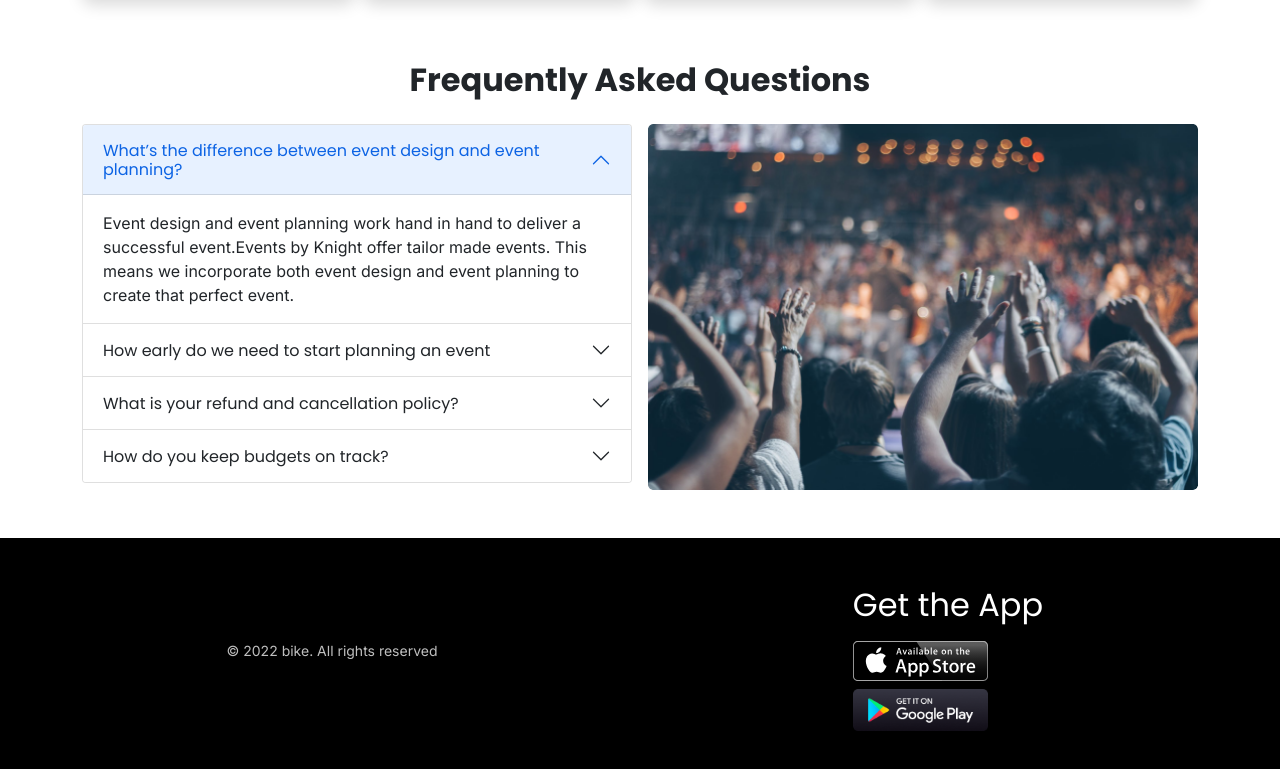
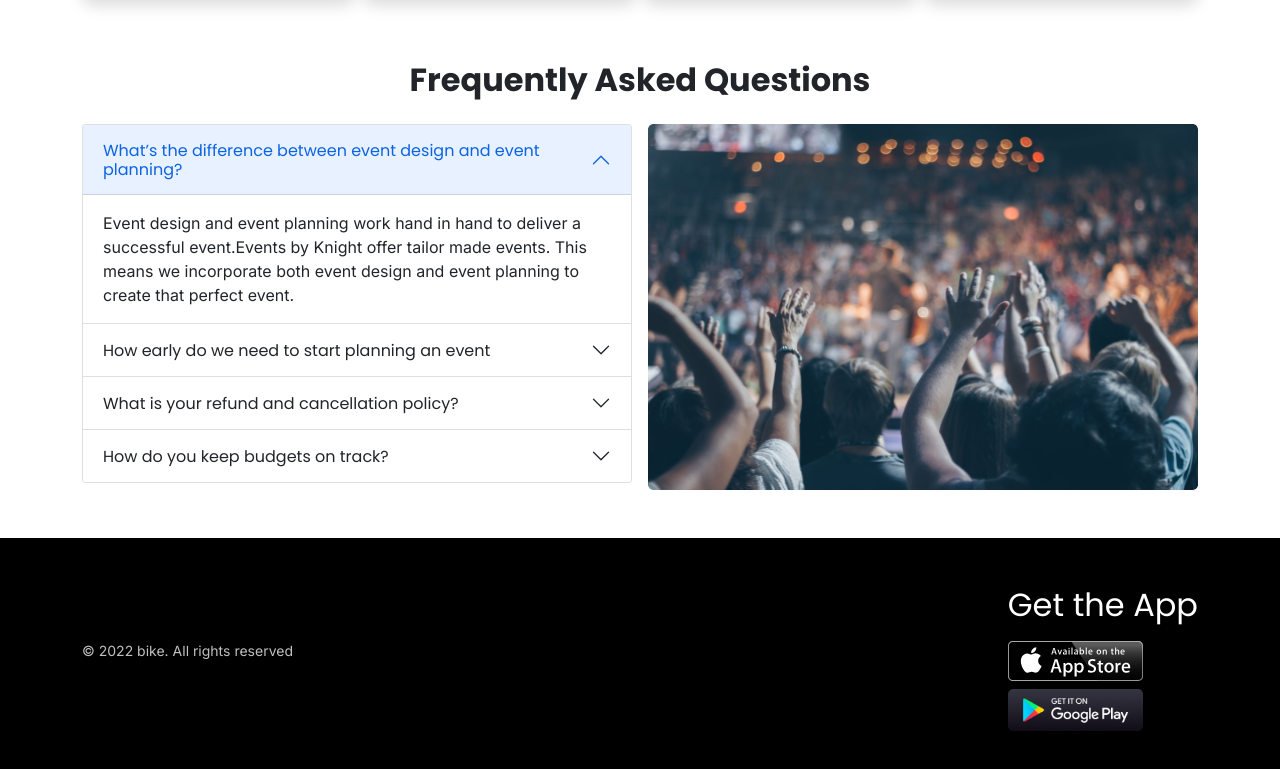
Before and after one commit to learnertariq/convention-center-usukuk, a plain HTML site: page index.html in a window 1280 px wide. Shown: the part 1123-1892 px from the top of the page. Drawn offline with nearby package versions, Linux system fonts and the light colour scheme.

Commit message:
fix footer bug

```diff
--- a/index.html
+++ b/index.html
@@ -570,6 +570,7 @@
 
     <!-- Footer starts -->
     <footer class="container-fluid bg-black text-white p-5 pb-2 pb-md-5">
+      <div class="container">
         <div
           class="
             row
@@ -579,16 +580,18 @@
             gap-4
           "
         >
-        <div class="col d-flex justify-content-center">
+          <div class="col d-flex justify-content-center justify-content-md-end">
             <div class="">
               <div class="d-flex flex-column gap-2">
                 <h2 class="h2">Get the App</h2>
-              <a target="_blank"
+                <a
+                  target="_blank"
                   href="https://apps.apple.com/us/app/programming-hero-coding-fun/id1478201849"
                 >
                   <img width="135" src="./icons/app-store-2.svg" alt="" />
                 </a>
-              <a target="_"
+                <a
+                  target="_"
                   href="https://play.google.com/store/apps/details?id=learn.programming.courses&hl=en&gl=US"
                 >
                   <img width="135" src="./icons/google-play.png" alt="" />
@@ -596,8 +599,9 @@
               </div>
             </div>
           </div>
-        <div class="col text-center">
+          <div class="col text-center text-md-start">
             <p class="small opacity-75">© 2022 bike. All rights reserved</p>
+          </div>
         </div>
       </div>
     </footer>
```
Lines whose indentation alone changed are shown as unchanged.
